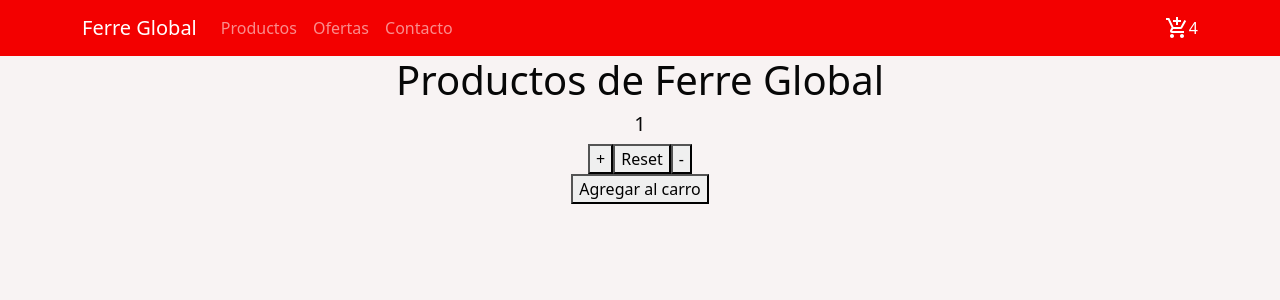
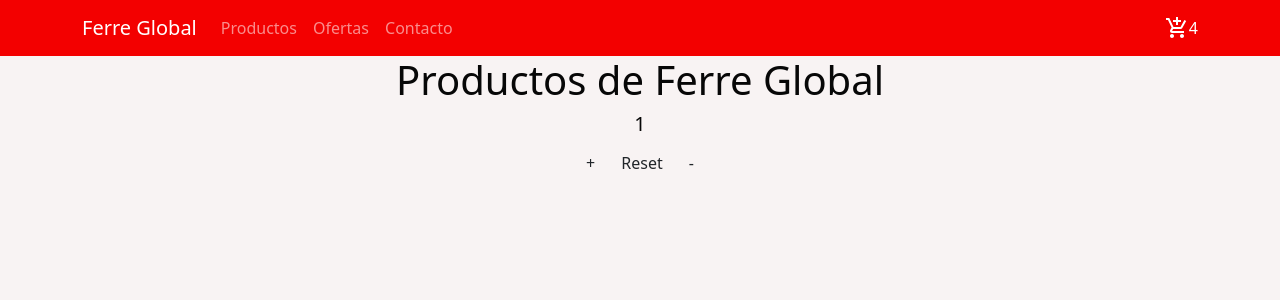
Before and after one commit to JOHN-Z23/Proyecto-React---Coder-House, a React (Create React App) app: page / in a window 1280 px wide. Shown: the top 300 px of the page. Built offline with nearby package versions, Linux system fonts and the light colour scheme.

Commit message:
Sumar y Restar

```diff
--- a/src/diseño/ItemCount.jsx
+++ b/src/diseño/ItemCount.jsx
@@ -1,6 +1,6 @@
 import React, { useState } from 'react'
 
-export default function ItemCount({inicial, max, onAdd}) {
+export default function ItemCount({inicial, max}) {
   const [count, setCount] = useState(inicial)
 
   const sumar = () => {
@@ -17,10 +17,9 @@ export default function ItemCount({inicial, max, onAdd}) {
     <div className="botonesCarrito">
 
        <h5>{count}</h5>
-       <button onClick={sumar}>+</button>
-       <button onClick={reset}>Reset</button>
-       <button onClick={restar}>-</button><br></br>
-       <button onClick={() => {onAdd(count); reset()}}>Agregar al carro</button>
+       <button className="btn btn-quaternary" onClick={sumar}>+</button>
+       <button className="btn btn-quaternary" onClick={reset}>Reset</button>
+       <button className="btn btn-quaternary" onClick={restar}>-</button>
 
     </div>
   )
```
